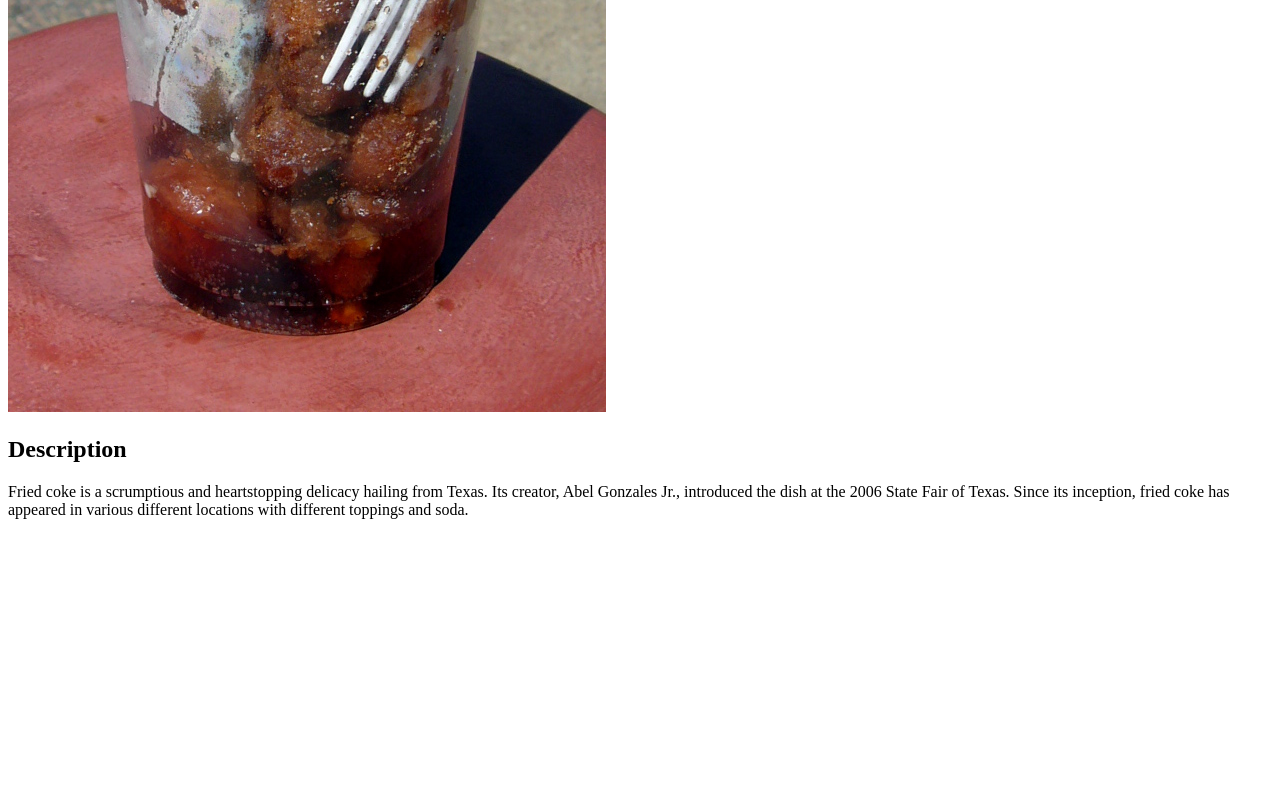
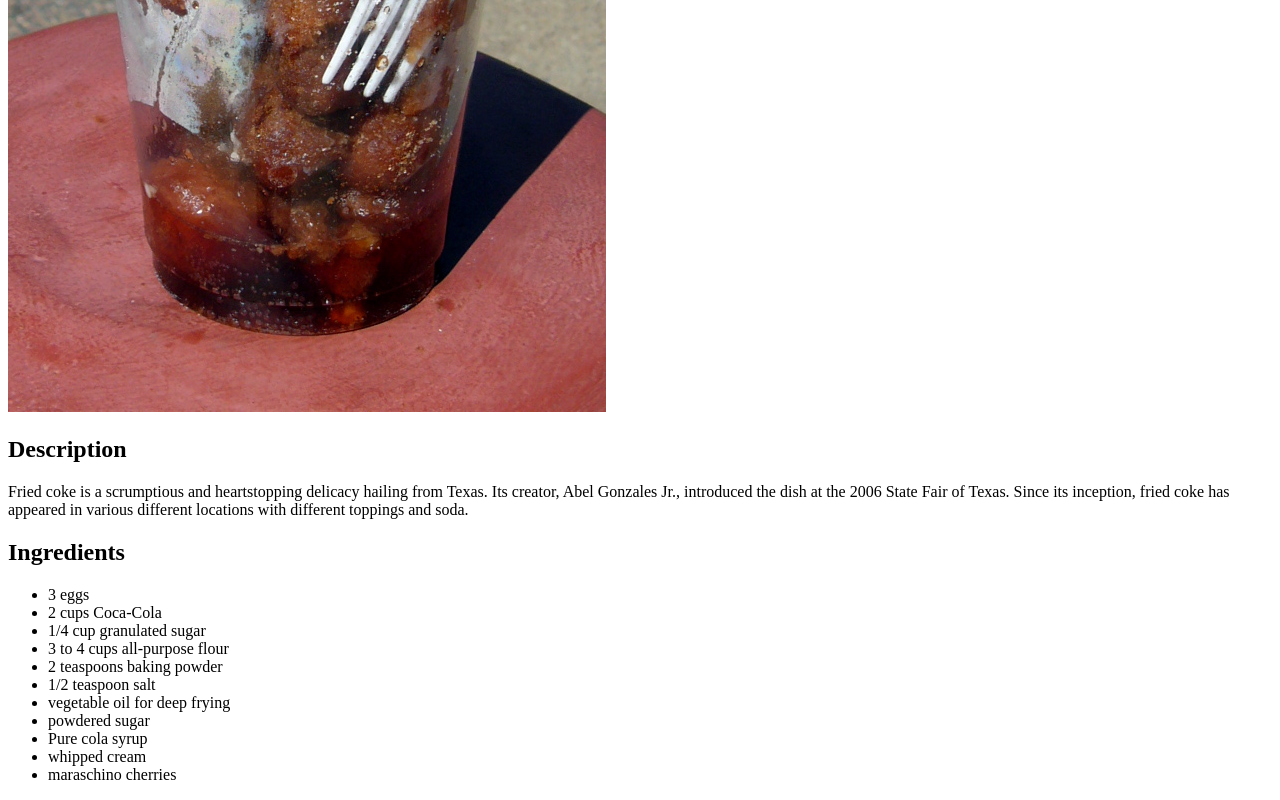
Before and after one commit to N-Reed1/odin-recipes, a plain HTML site: page recipes/fried-coke.html in a window 1280 px wide. Shown: the part 722-1522 px from the top of the page. Before the commit the page ends 1257 px from the top, so only its background shows below. Drawn offline with Linux system fonts and the light colour scheme.

Commit message:
Add list of ingredients to fried-coke.html

```diff
--- a/recipes/fried-coke.html
+++ b/recipes/fried-coke.html
@@ -6,11 +6,31 @@
     </head>
 
     <body>
+
+        <!-- Header and image -->
         <h1>Fried Coke</h1>
         <img src="../img/Fried_Coke.jpg" alt=" a cup of fried coke batter covered in ice cream">
+
+        <!-- Description of the dish -->
         <h2>Description</h2>
         <p>Fried coke is a scrumptious and heartstopping delicacy hailing from Texas.
         Its creator, Abel Gonzales Jr., introduced the dish at the 2006 State Fair of Texas.
         Since its inception, fried coke has appeared in various different locations with different toppings and soda.</p>
+
+        <!-- Unordered list of ingrediants -->
+        <h2>Ingredients</h2>
+        <ul>
+            <li>3 eggs</li>
+            <li>2 cups Coca-Cola</li>
+            <li>1/4 cup granulated sugar</li>
+            <li>3 to 4 cups all-purpose flour</li>
+            <li>2 teaspoons baking powder</li>
+            <li>1/2 teaspoon salt</li>
+            <li>vegetable oil for deep frying</li>
+            <li>powdered sugar</li>
+            <li>Pure cola syrup</li>
+            <li>whipped cream</li>
+            <li>maraschino cherries</li>
+        </ul>
     </body>
 </html>
```
